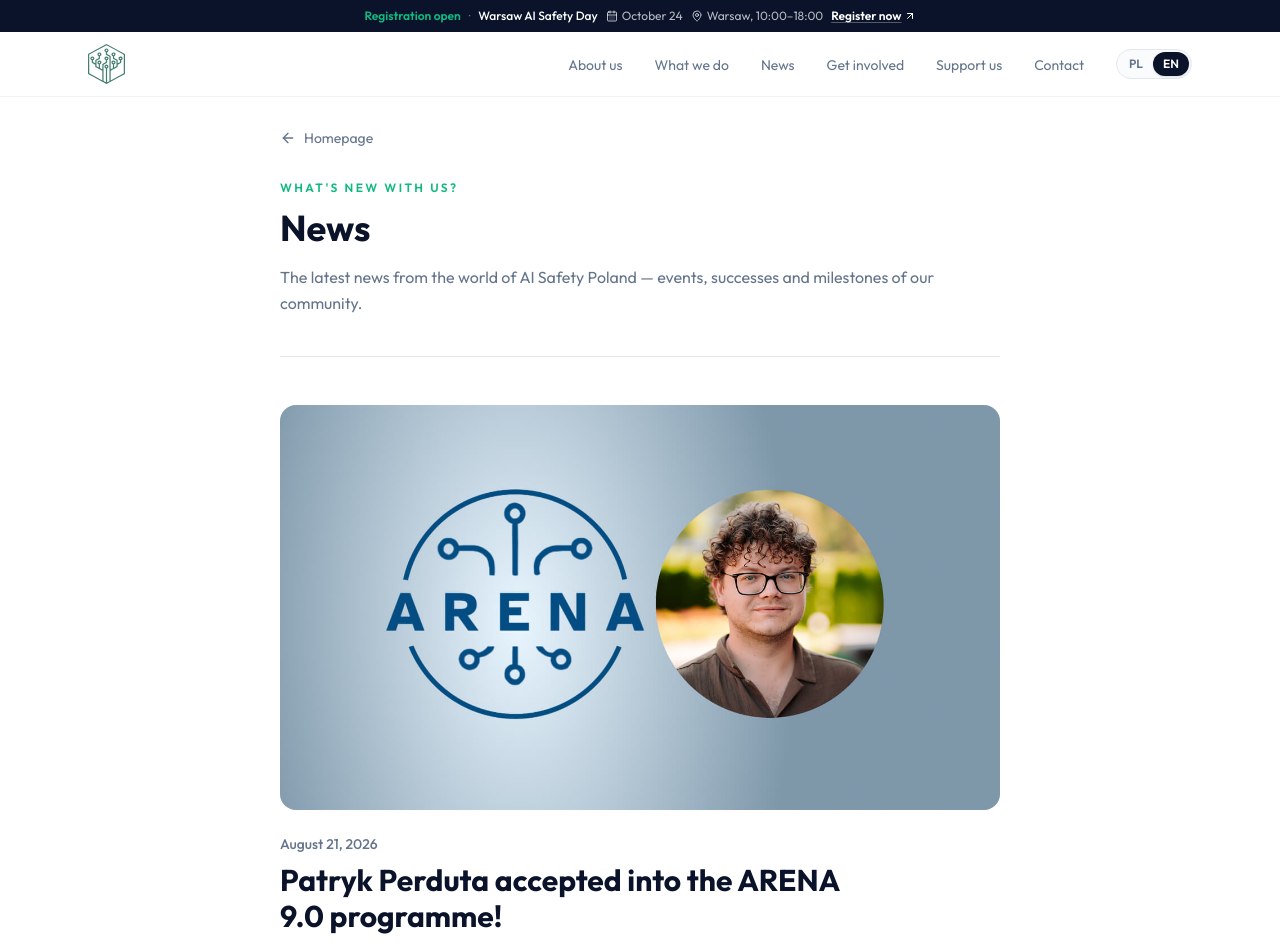
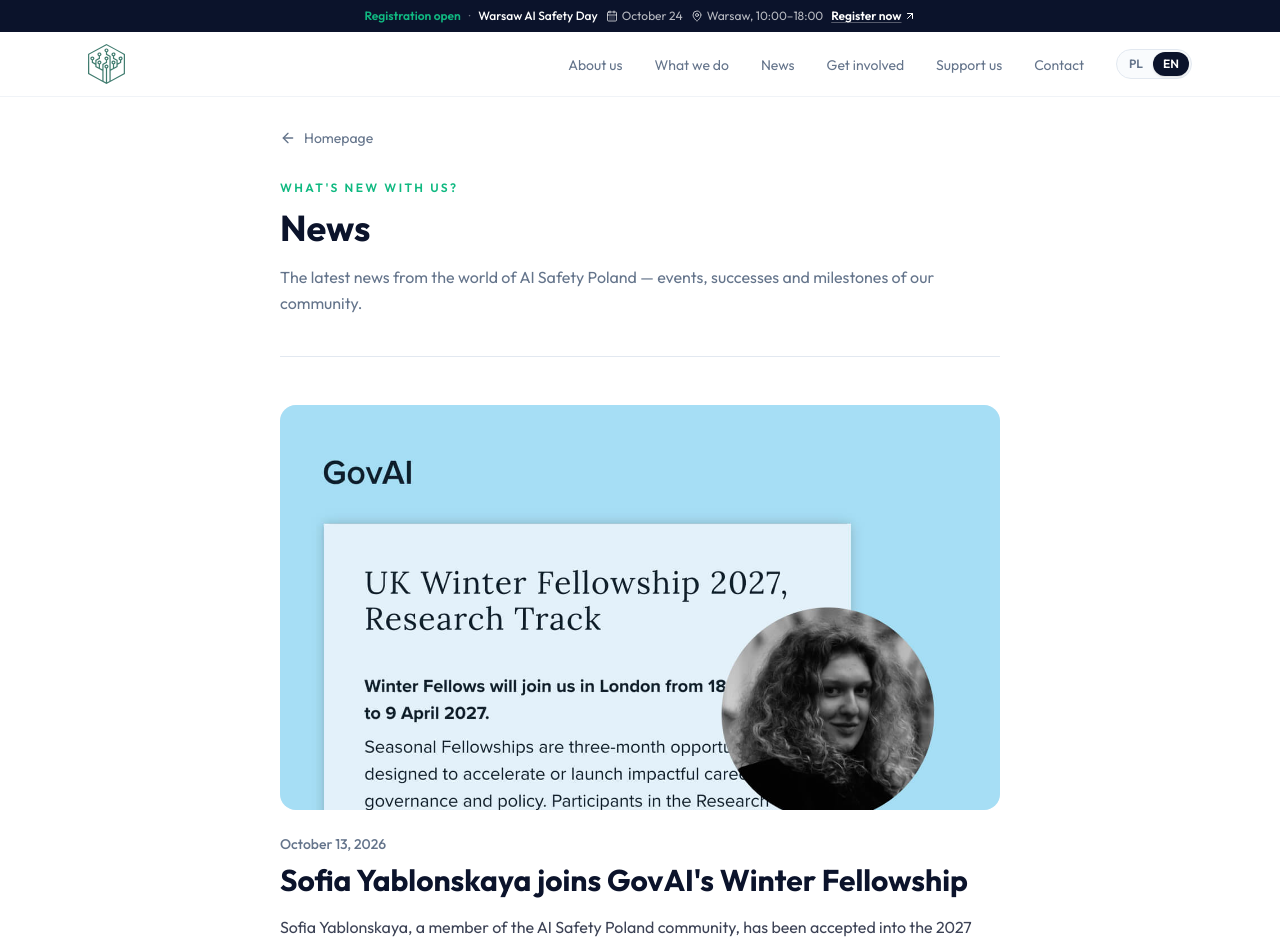
Before and after one commit to ImIFilm/website-AISPL, a Next.js app: page /en/aktualnosci in a window 1280 px wide. Shown: the top 945 px of the page. Built offline with nearby package versions, Linux system fonts and the light colour scheme.

Commit message:
Sort news posts chronologically

```diff
--- a/app/[locale]/aktualnosci/news-page.tsx
+++ b/app/[locale]/aktualnosci/news-page.tsx
@@ -34,6 +34,7 @@ const translations = {
 export function NewsPage() {
   const { lang } = useLanguage()
   const t = translations[lang]
+  const orderedPosts = [...posts].sort((a, b) => b.date.localeCompare(a.date))
 
   return (
     <>
@@ -60,7 +61,7 @@ export function NewsPage() {
           </motion.header>
 
           <div className="mt-12 flex flex-col gap-16">
-            {posts.map((post, i) => (
+            {orderedPosts.map((post, i) => (
               <motion.article
                 key={post.slug}
                 id={post.slug}
```
